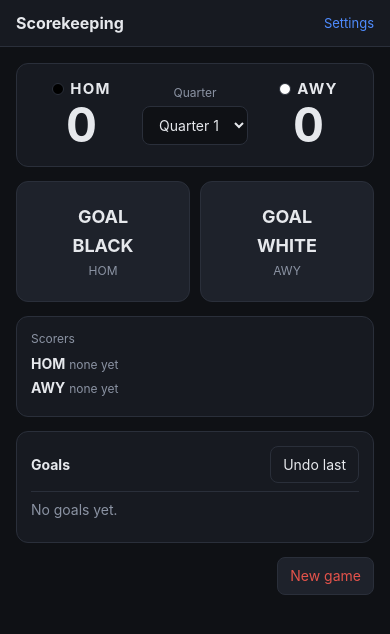
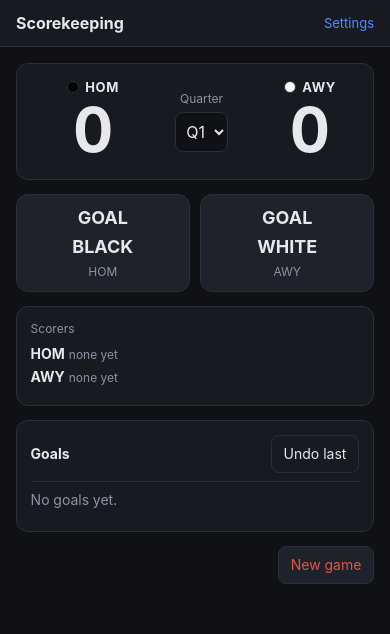
Before and after one commit to kgagne3/scorekeeping, a plain HTML site: page index.html in a window 390 px wide. Drawn offline with Linux system fonts and the light colour scheme.

Commit message:
Mobile layout: percentage widths, 16px inputs, shorter quarter labels
Co-Authored-By: Claude Haiku 5.5 <noreply@anthropic.com>

```diff
--- a/index.html
+++ b/index.html
@@ -11,23 +11,25 @@
 }
 *{box-sizing:border-box}
 html,body{margin:0;min-height:100%}
+html{-webkit-text-size-adjust:100%}
 body{background:var(--bg);color:var(--text);font:14px/1.4 -apple-system,BlinkMacSystemFont,"Segoe UI",sans-serif}
 button,input,select{font:inherit;color:inherit}
 header{display:flex;justify-content:space-between;align-items:center;padding:12px 16px;background:var(--panel);border-bottom:1px solid var(--line)}
 header h1{font-size:16px;margin:0}
 header a{color:var(--accent);text-decoration:none;font-size:13px}
-main{max-width:720px;margin:0 auto;padding:16px 16px 40px}
+main{max-width:720px;margin:0 auto;padding:4% 4% 40px}
 .card{background:var(--panel);border:1px solid var(--line);border-radius:12px;padding:14px;margin-bottom:14px}
 .sub{color:var(--dim);font-size:12px}
 .row{display:flex;gap:8px;align-items:center;flex-wrap:wrap}
 .between{justify-content:space-between}
 
-.scorecard{display:grid;grid-template-columns:1fr auto 1fr;gap:10px;align-items:center;text-align:center}
+.scorecard{display:grid;grid-template-columns:38% 24% 38%;gap:2%;align-items:center;text-align:center}
 .team{display:flex;align-items:center;justify-content:center;gap:6px;font-weight:700;letter-spacing:.08em;font-size:15px}
 .dot{display:inline-block;width:12px;height:12px;border-radius:50%;border:1px solid var(--line)}
-.score{font-size:64px;font-weight:700;font-variant-numeric:tabular-nums;line-height:1.1}
+.score{font-size:clamp(40px,16vw,64px);font-weight:700;font-variant-numeric:tabular-nums;line-height:1.1}
 .mid{display:flex;flex-direction:column;align-items:center;gap:4px}
-.mid select{width:auto;text-align:center}
+.mid{min-width:0}
+.mid select{width:100%;text-align:center;padding:8px 4px}
 
 button{background:var(--panel2);border:1px solid var(--line);border-radius:8px;padding:8px 12px;cursor:pointer}
 button:hover{border-color:var(--accent)}
@@ -35,32 +37,32 @@ button.ghost{background:none}
 button.danger{color:var(--red)}
 button.primary{background:var(--accent);border-color:var(--accent);color:#fff}
 .goals{display:grid;grid-template-columns:1fr 1fr;gap:10px;margin-bottom:14px}
-.goal{padding:22px 10px;font-size:18px;font-weight:700;text-transform:uppercase;border-radius:12px;display:flex;flex-direction:column;align-items:center;gap:4px}
+.goal{width:100%;padding:6% 2%;font-size:clamp(16px,4.8vw,18px);font-weight:700;text-transform:uppercase;border-radius:12px;display:flex;flex-direction:column;align-items:center;gap:4px}
 .goal small{font-weight:400;color:var(--dim);font-size:12px}
 
 ol{list-style:none;padding:0;margin:8px 0 0}
 li{display:flex;justify-content:space-between;align-items:center;gap:8px;padding:8px 6px;border-top:1px solid var(--line);font-variant-numeric:tabular-nums}
-li .q{color:var(--dim);width:110px}
+li .q{color:var(--dim);width:36%}
 li .who{flex:1}
 li button{padding:2px 8px;font-size:12px}
 .empty{color:var(--dim);padding:8px 0}
 
 label{display:block;margin-bottom:10px}
 label span{display:block;color:var(--dim);font-size:12px;margin-bottom:4px}
-input,select{width:100%;padding:9px 10px;border-radius:8px;border:1px solid var(--line);background:var(--bg);outline:none}
+input,select{width:100%;padding:9px 10px;font-size:16px;border-radius:8px;border:1px solid var(--line);background:var(--bg);outline:none}
 input:focus,select:focus{border-color:var(--accent)}
 input.code{text-transform:uppercase;letter-spacing:.2em;max-width:140px}
 h2{font-size:15px;margin:0 0 10px}
 .grid2{display:grid;grid-template-columns:1fr 1fr;gap:12px}
 .err{color:var(--red);min-height:1.2em;font-size:13px;margin:4px 0 0}
 
-dialog{background:var(--panel);color:var(--text);border:1px solid var(--line);border-radius:12px;padding:18px;width:min(92vw,360px)}
+dialog{background:var(--panel);color:var(--text);border:1px solid var(--line);border-radius:12px;padding:5%;width:92%;max-width:360px}
 dialog::backdrop{background:#000a}
 .hidden,[hidden]{display:none!important}
 
 @media (max-width:480px){
-  .score{font-size:48px}
   .grid2{grid-template-columns:1fr}
+  .team{font-size:13px;letter-spacing:.04em}
 }
 </style>
 </head>
@@ -230,7 +232,7 @@ function goalTimeSecs(digits) {
 // ---------- rendering ----------
 const colourDot = c => CSS.supports('color', c) ? c : '#888';
 const quarterSel = $('#quarter');
-for (let q = 1; q <= QUARTERS; q++) quarterSel.add(new Option('Quarter ' + q, q));
+for (let q = 1; q <= QUARTERS; q++) quarterSel.add(new Option('Q' + q, q));
 quarterSel.addEventListener('change', () => {
   state.quarter = +quarterSel.value;
   save();
```
